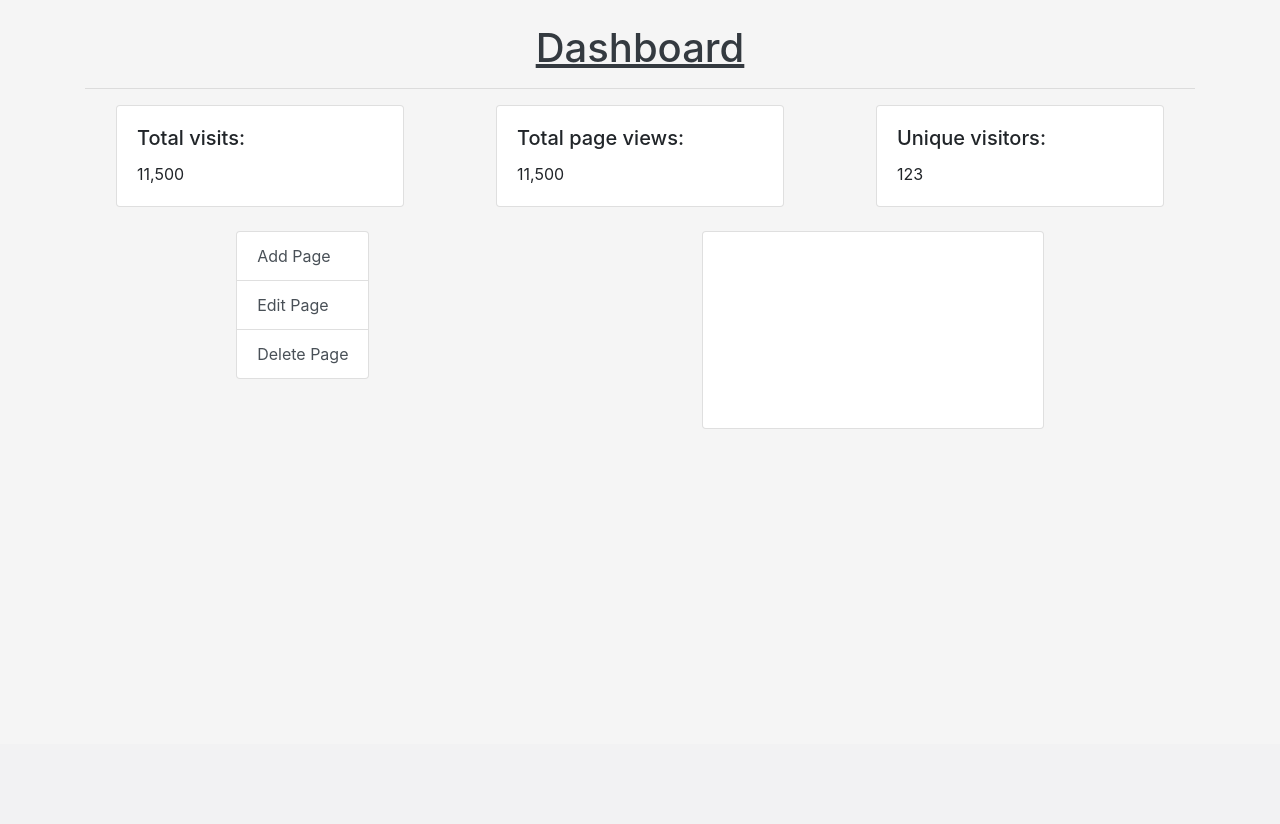
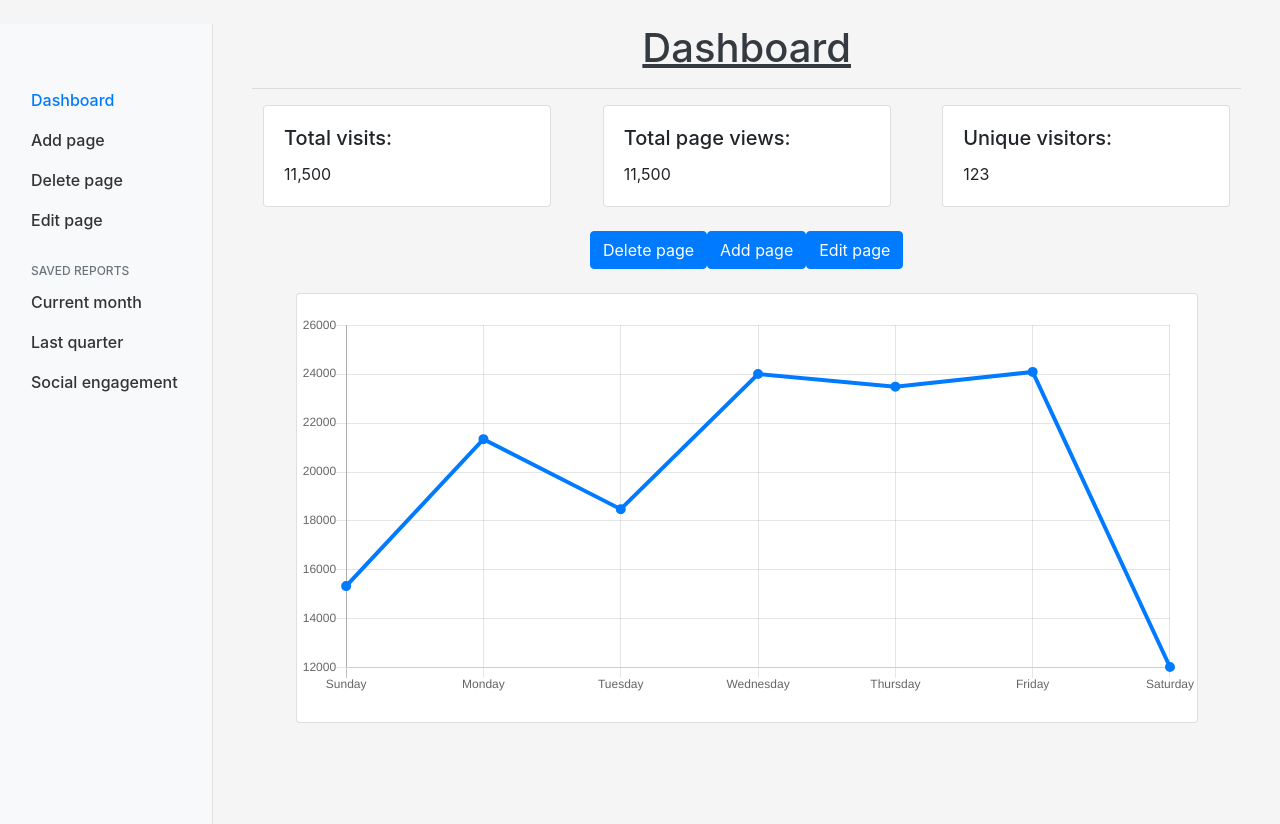
Before and after one commit to oskar8991/KCHosptial-CMS, a Flask app: page /dashboard in a window 1280 px wide. Shown: the part 56-880 px from the top of the page. Before the commit the page ends 485 px from the top, so only its background shows below. Run offline with Flask 2, Linux system fonts and the light colour scheme; a user stored in the database is signed in; a map, chart or similar area stays blank; some libraries are stand-ins or nearby versions.

Commit message:
Sidebar dashboard
Create a sidebar for dashboard

```diff
--- /dev/null
+++ b/static/css/dashboard.css
@@ -0,0 +1,63 @@
+body {
+  font-size: .875rem;
+}
+
+.feather {
+  width: 16px;
+  height: 16px;
+  vertical-align: text-bottom;
+}
+
+/*
+ * Sidebar
+ */
+
+.sidebar {
+  position: fixed;
+  top: 0;
+  bottom: 0;
+  left: 0;
+  z-index: 100; /* Behind the navbar */
+  padding: 48px 0 0; /* Height of navbar */
+  box-shadow: inset -1px 0 0 rgba(0, 0, 0, .1);
+}
+
+.sidebar-sticky {
+  position: relative;
+  top: 0;
+  height: calc(100vh - 48px);
+  padding-top: .5rem;
+  overflow-x: hidden;
+  overflow-y: auto; /* Scrollable contents if viewport is shorter than content. */
+}
+
+@supports ((position: -webkit-sticky) or (position: sticky)) {
+  .sidebar-sticky {
+    position: -webkit-sticky;
+    position: sticky;
+  }
+}
+
+.sidebar .nav-link {
+  font-weight: 500;
+  color: #333;
+}
+
+.sidebar .nav-link .feather {
+  margin-right: 4px;
+  color: #999;
+}
+
+.sidebar .nav-link.active {
+  color: #007bff;
+}
+
+.sidebar .nav-link:hover .feather,
+.sidebar .nav-link.active .feather {
+  color: inherit;
+}
+
+.sidebar-heading {
+  font-size: .75rem;
+  text-transform: uppercase;
+}
--- a/static/js/script.js
+++ b/static/js/script.js
@@ -1,24 +1,17 @@
-var colors = ['#007bff','#28a745'];
-var chLine = document.getElementById("chLine");
-var chartData = {
-  labels: ["S", "M", "T", "W", "T", "F", "S"],
+  var ctx = document.getElementById("myChart");
+      var myChart = new Chart(ctx, {
+        type: 'line',
+        data: {
+          labels: ["Sunday", "Monday", "Tuesday", "Wednesday", "Thursday", "Friday", "Saturday"],
           datasets: [{
-    data: [589, 445, 483, 503, 689, 692, 634],
-    borderColor: colors[0],
+            data: [15339, 21345, 18483, 24003, 23489, 24092, 12034],
+            lineTension: 0,
+            backgroundColor: 'transparent',
+            borderColor: '#007bff',
             borderWidth: 4,
-    pointBackgroundColor: colors[0]
+            pointBackgroundColor: '#007bff'
+          }]
         },
-  {
-    data: [639, 465, 493, 478, 589, 632, 674],
-    borderColor: colors[1],
-    borderWidth: 4,
-    pointBackgroundColor: colors[1]
-  }]
-};
-if (chLine) {
-  new Chart(chLine, {
-  type: 'line',
-  data: chartData,
         options: {
           scales: {
             yAxes: [{
@@ -28,8 +21,7 @@ if (chLine) {
             }]
           },
           legend: {
-      display: false
+            display: false,
           }
         }
       });
-}
--- a/templates/base.html
+++ b/templates/base.html
@@ -3,6 +3,7 @@
 	<head>
 
 	<!-- bootstrap link -->
+	<link rel="stylesheet" type="text/css" href="{{url_for('static', filename='css/dashboard.css')}}">
 	<link rel="stylesheet" href="https://stackpath.bootstrapcdn.com/bootstrap/4.4.1/css/bootstrap.min.css" integrity="sha384-Vkoo8x4CGsO3+Hhxv8T/Q5PaXtkKtu6ug5TOeNV6gBiFeWPGFN9MuhOf23Q9Ifjh" crossorigin="anonymous">
 	<link rel="stylesheet" type="text/css" href="{{url_for('static', filename='css/style.css')}}">
 
--- a/templates/dashboard.html
+++ b/templates/dashboard.html
@@ -1,59 +1,148 @@
 {% extends "base.html" %}
 {% block title %} Dashboard {% endblock %}
 
+
 {% block content%}
+
 	<script src="//ajax.googleapis.com/ajax/libs/jquery/1.9.1/jquery.min.js"></script>
-	<script src="/static/js/script.js"></script>
+
+	<div class="container-fluid">
+      <div class="row">
+        <nav class="col-md-2 d-none d-md-block bg-light sidebar">
+          <div class="sidebar-sticky">
+            <ul class="nav flex-column">
+              <li class="nav-item">
+                <a class="nav-link active" href="#">
+                  <span data-feather="home"></span>
+                  Dashboard <span class="sr-only">(current)</span>
+                </a>
+              </li>
+              <li class="nav-item">
+                <a class="nav-link" href="#">
+                  <span data-feather="shopping-cart"></span>
+                  Add page
+                </a>
+              </li>
+              <li class="nav-item">
+                <a class="nav-link" href="#">
+                  <span data-feather="bar-chart-2"></span>
+                  Delete page
+                </a>
+              </li>
+              <li class="nav-item">
+                <a class="nav-link" href="#">
+                  <span data-feather="layers"></span>
+                  Edit page
+                </a>
+              </li>
+            </ul>
+
+            <h6 class="sidebar-heading d-flex justify-content-between align-items-center px-3 mt-4 mb-1 text-muted">
+              <span>Saved reports</span>
+              <a class="d-flex align-items-center text-muted" href="#">
+                <span data-feather="plus-circle"></span>
+              </a>
+            </h6>
+            <ul class="nav flex-column mb-2">
+              <li class="nav-item">
+                <a class="nav-link" href="#">
+                  <span data-feather="file-text"></span>
+                  Current month
+                </a>
+              </li>
+              <li class="nav-item">
+                <a class="nav-link" href="#">
+                  <span data-feather="file-text"></span>
+                  Last quarter
+                </a>
+              </li>
+              <li class="nav-item">
+                <a class="nav-link" href="#">
+                  <span data-feather="file-text"></span>
+                  Social engagement
+                </a>
+              </li>
+            </ul>
+          </div>
+        </nav>
+
+        <main role="main" class="col-md-9 ml-sm-auto col-lg-10 px-4">
+        	<div class="container">
         		<h1 class="text-dark" style="text-decoration-line:underline;" align="center"> Dashboard</h1>
-
-
-	<div class="container">
         		<hr>
         		<div class="row justify-content-around">
-
         			<div class="card" style="width: 18rem;">
         				<div class="card-body">
         					<h5 class="card-title">Total visits: </h5>
         					<p class="card-text">11,500</p>
         				</div>
         			</div>
-
         			<div class="card" style="width: 18rem;">
         				<div class="card-body">
         					<h5 class="card-title">Total page views: </h5>
         					<p class="card-text">11,500</p>
         				</div>
         			</div>
-
         			<div class="card" style="width: 18rem;">
         				<div class="card-body">
         					<h5 class="card-title">Unique visitors: </h5>
         					<p class="card-text">123</p>
         				</div>
         			</div>
-
         		</div>
         		<br>
 
         		<div class="row justify-content-around">
-			<div id="list-example" class="list-group">
-				<a class="list-group-item list-group-item-action" href="#list-item-1">Add Page</a>
-				<a class="list-group-item list-group-item-action" href="#list-item-2">Edit Page</a>
-				<a class="list-group-item list-group-item-action" href="#list-item-3">Delete Page</a>
+        			<div class="row">
+        			<button class="btn btn-primary">Delete page</button>
+        			<button class="btn btn-primary">Add page</button>
+        			<button class="btn btn-primary">Edit page</button>
         		</div>
-
+        		</div>
+				<br>
+        		<div class="row justify-content-around">
         			<div class="card">
-                <div class="card-body">
-                    <canvas id="chLine"></canvas>
+        				<canvas class="my-4 w-100" id="myChart" width="900" height="380"></canvas>
         			</div>
         		</div>
 
+
+        	</div>
+        </main>
+    </div>
 </div>
 
-	</div>
-
-
-
+<!-- Graphs -->
+    <script src="https://cdnjs.cloudflare.com/ajax/libs/Chart.js/2.7.1/Chart.min.js"></script>
+    <script>
+      var ctx = document.getElementById("myChart");
+      var myChart = new Chart(ctx, {
+        type: 'line',
+        data: {
+          labels: ["Sunday", "Monday", "Tuesday", "Wednesday", "Thursday", "Friday", "Saturday"],
+          datasets: [{
+            data: [15339, 21345, 18483, 24003, 23489, 24092, 12034],
+            lineTension: 0,
+            backgroundColor: 'transparent',
+            borderColor: '#007bff',
+            borderWidth: 4,
+            pointBackgroundColor: '#007bff'
+          }]
+        },
+        options: {
+          scales: {
+            yAxes: [{
+              ticks: {
+                beginAtZero: false
+              }
+            }]
+          },
+          legend: {
+            display: false,
+          }
+        }
+      });
+    </script>
 
 
 
```
Lines whose indentation alone changed are shown as unchanged.
